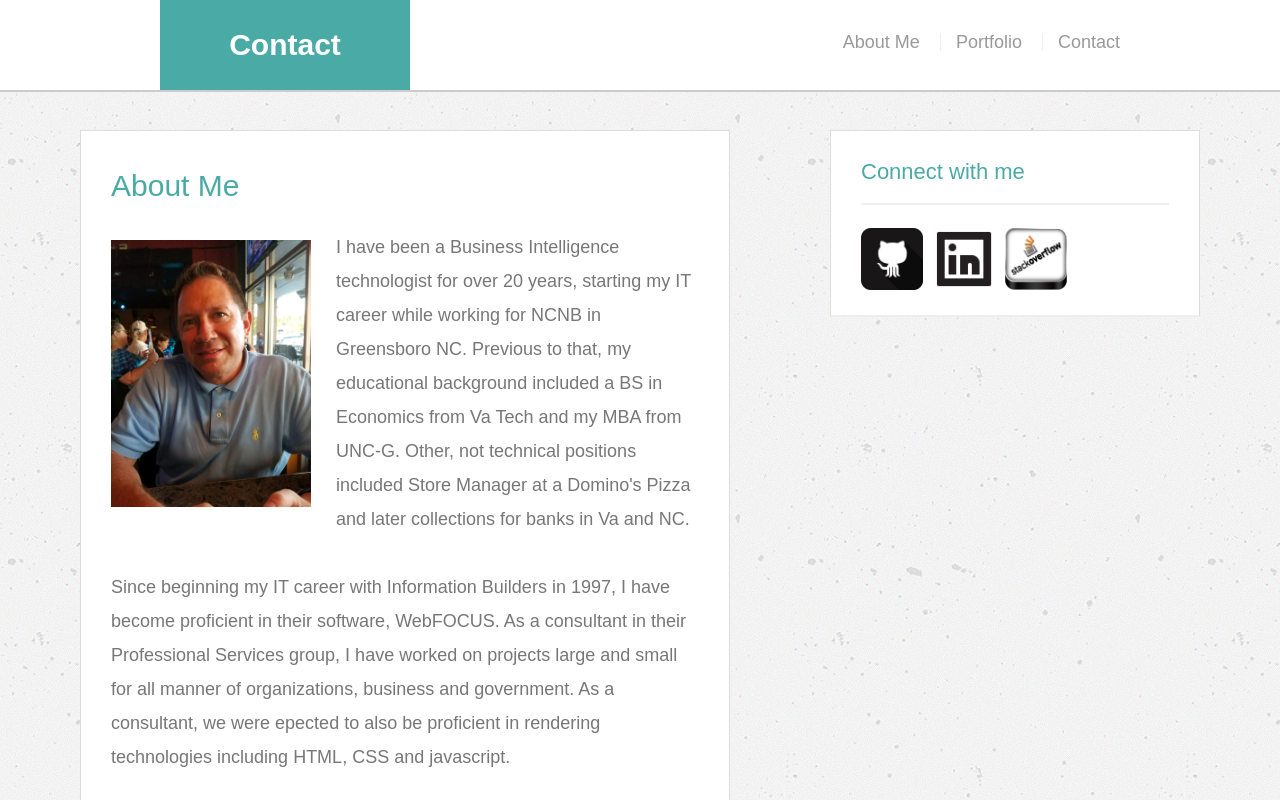
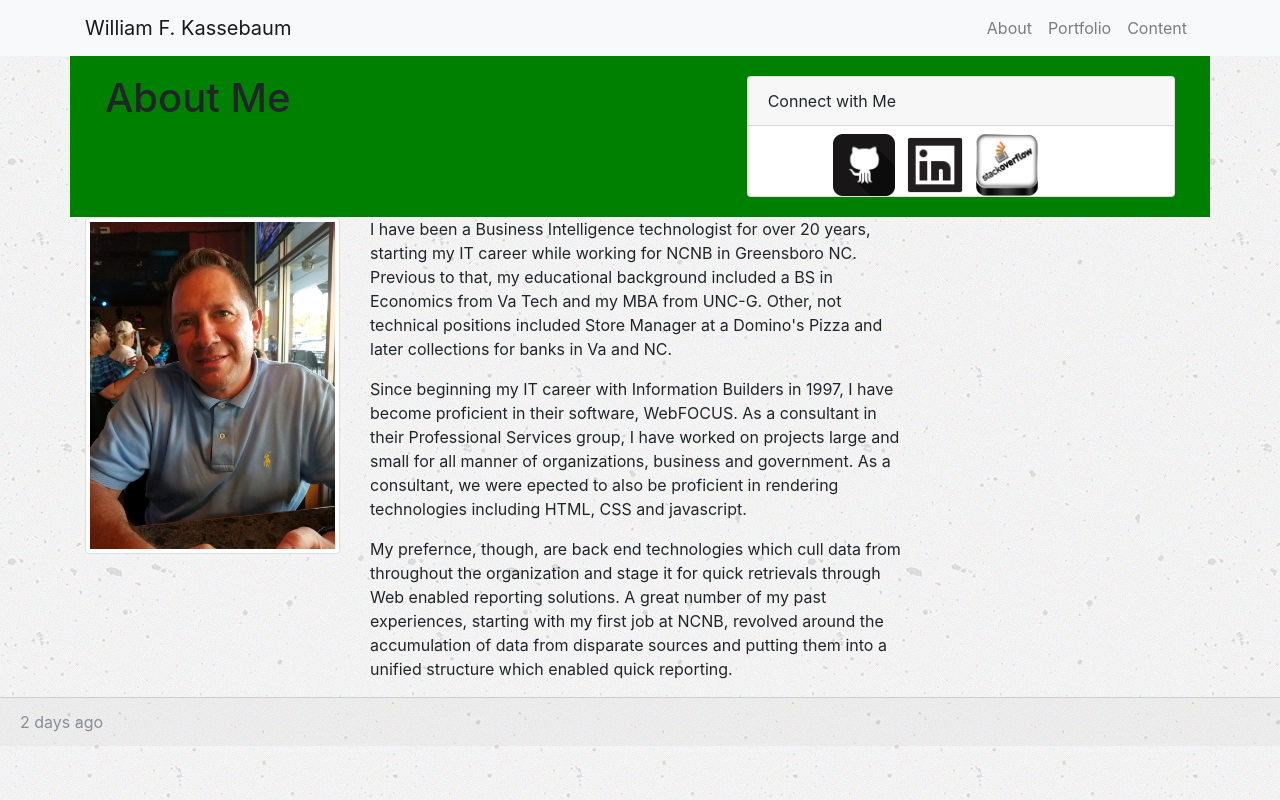
Before and after one commit to wfkinnc/basic-portfolio_bs, a plain HTML site: page index.html in a window 1280 px wide. Shown: the top 800 px of the page. Drawn offline with nearby package versions, Linux system fonts and the light colour scheme.

Commit message:
Monday Night Iteration

```diff
--- a/index.html
+++ b/index.html
@@ -3,26 +3,133 @@
 <head>
 <meta charset="UTF-8"></meta>
 <title>Informational Biography for William F. Kassebaum</title>
-	<link rel="stylesheet" href="assets/css/reset.css">
-	<link rel="stylesheet" href="assets/css/style.css">
+
+
+    <meta name="viewport" content="width=device-width, initial-scale=1, shrink-to-fit=no">
+
+    <link rel="stylesheet" href="https://maxcdn.bootstrapcdn.com/bootstrap/4.0.0-beta/css/bootstrap.min.css" integrity="sha384-/Y6pD6FV/Vv2HJnA6t+vslU6fwYXjCFtcEpHbNJ0lyAFsXTsjBbfaDjzALeQsN6M" crossorigin="anonymous">
+<style type="text/css">
+body {
+background-image: url("assets/images/concrete-texture/concrete-texture/concrete-texture.png");
+}
+.socialImg{
+
+		width:62px;
+	height:62px;
+	margin-top: 8px;
+	margin-right: 5px;
+
+}
+#firstRow{
+
+	background: green;
+	padding: 20px;
+}
+.tstClass{
+
+	background: blue;
+}
+.backGroundImg{
+
+
+}
+</style>
 </head>
 <body>
-<header id="mainHead">
-	<div class="container">
-		<a href="contact.html" id="mainLogo">Contact</a>
-			<nav>
-				<a href="index.html">About Me</a>
-				<a href="portfolio.html">Portfolio</a>
-				<a href="contact.html">Contact</a>
-			</nav>
-	</div>
-</header>
+
+       <nav class="navbar navbar-expand-lg navbar-light bg-light">
+      <div class="container backGroundImg">
+
+        <a class="navbar-brand" href="#">William F. Kassebaum</a>
+
+        <button class="navbar-toggler" type="button" data-toggle="collapse" data-target="#navbarNav" aria-controls="navbarNav" aria-expanded="false" aria-label="Toggle navigation">
+          <span class="navbar-toggler-icon"></span>
+        </button>
+
+        <div class="collapse navbar-collapse" id="navbarNav">
+
+          <span class="navbar-text mr-auto"></span>
+
+                <ul class="navbar-nav">
+            <li class="nav-item">
+              <a class="nav-link" href="#">About</a>
+            </li>
+            <li class="nav-item">
+              <a class="nav-link" href="#">Portfolio</a>
+            </li>
+            <li class="nav-item">
+              <a class="nav-link" href="#">Content</a>
+            </li>
+          </ul>
+        </div>
+
+      </div>
+    </nav>
+
+
+    <!-- PLACE THE REST OF THE CONTENT HERE -->
+    <div class="container">
+      <div class="row" id="firstRow">
+        <div class="col-sm-7">
+        		<h1 id="aboutMe">About Me</h1>
+        </div>
+        <div class="col-sm-5">
+            <div class="card">
+                <div class="card-header">
+                  Connect with Me
+                </div>
+                <div class="card-body" style="padding: 0 20% 0 20%">
+					<a href="https://github.com/wfkinnc" target="_blank" ><img src="assets/images/if_github2_252065.png" alt="Github" class="socialImg"></a>
+						<a href="https://www.linkedin.com/in/william-kassebaum-5907232/" target="_blank" ><img src="assets/images/if_linkedin_1896062.png" alt="LinkedIn" class="socialImg"></a>
+						<a href="https://stackoverflow.com/users/story/8465340" target="_blank" ><img src="assets/images/stackoverflowpx.png" alt="Stack Overflow" class="socialImg"></a>
+
+
+
+                  <!-- <p class="card-text">Sidebar Content.</p> -->
+                </div>
+              </div>
+            </div>
+        </div>
+
+
+        <div class="row">
+          <div class="col-sm-3 col-lx-3">
+          <img src="assets/images/wfk.JPG" class="img-thumbnail" alt="William">
+          </div>
+
+          <div class="col-sm-6 col-lx-6">
+            <p>
+				I have been a Business Intelligence technologist for over 20 years, starting my IT career while working for NCNB in Greensboro NC. Previous to that, my educational background included a BS in Economics from Va Tech and my MBA from UNC-G. Other, not technical positions included Store Manager at a Domino's Pizza and later collections for banks in Va and NC.</p>
+			<p>	Since beginning my IT career with Information Builders in 1997, I have become proficient in their software, 		WebFOCUS.  As a consultant in their  Professional Services group, I have worked on projects large and small for all manner of organizations, business and government.  As a consultant, we were epected to also be proficient in rendering technologies including  HTML, CSS and javascript.</p>
+			<p>	My prefernce, though, are back end technologies which cull data from throughout the organization and stage it for quick retrievals through Web enabled reporting solutions. A great number of my past experiences, starting with my first job at NCNB, revolved around the accumulation of data from disparate sources and putting them into a unified structure which enabled quick reporting.</p>
+          </div>
+        </div>
+
+        </div>
+      </div>
+</div>
+    <div class="card-footer text-muted" style="bottom 0;">
+    2 days ago
+  </div>
+<!--
 
 <div id="main-container" class="contact">
 	<section class="main-section">
 		<h1>About Me</h1>
 		<img src="assets/images/wfk.JPG" class="auth-image" alt="William">
-			<p>
+			<p>        <div class="row">
+          <div class="col-sm-3 col-lx-3">
+            <img src="http://placehold.it/150x150" alt="Placeholder" class="img-thumbnail">
+          </div>
+
+          <div class="col-sm-9 col-lx-9">
+            <p>
+              Lorem ipsum dolor sit amet, consectetur adipiscing elit. Quisque dignissim, felis ut dictum tristique, nibh erat feugiat libero, sit amet fringilla mauris velit in mi. Duis tempus felis vitae felis vulputate pretium. Nullam commodo, est ac auctor ornare,
+              eros nisi fringilla sem, non pulvinar tortor lorem sit amet sem. Aenean quis erat facilisis, porttitor ex cursus, luctus enim. Curabitur et metus in lacus tristique sagittis et in lorem. Nunc id nisi et neque fringilla ultricies. Aenean
+              at feugiat elit, a posuere justo. Pellentesque egestas dolor et nisi venenatis, nec fermentum urna fringilla. Etiam efficitur porta purus, id posuere sem congue a.
+            </p>
+          </div>
+        </div>
 					I have been a Business Intelligence technologist for over 20 years, starting my IT career while working for NCNB in Greensboro NC. Previous to that, my educational background included a BS in Economics from Va Tech and my MBA from UNC-G. Other, not technical positions included Store Manager at a Domino's Pizza and later collections for banks in Va and NC.<br><br>
 					Since beginning my IT career with Information Builders in 1997, I have become proficient in their software, WebFOCUS.  As a consultant in their  Professional Services group, I have worked on projects large and small for all manner of organizations, business and government.  As a consultant, we were epected to also be proficient in rendering technologies including  HTML, CSS and javascript.<br><br>
 					My prefernce, though, are back end technologies which cull data from throughout the organization and stage it for quick retrievals through Web enabled reporting solutions. A great number of my past experiences, starting with my first job at NCNB, revolved around the accumulation of data from disparate sources and putting them into a unified structure which enabled quick reporting.
@@ -36,10 +143,15 @@
 			<a href="https://stackoverflow.com/users/story/8465340" target="_blank" ><img src="assets/images/stackoverflowpx.png" alt="Stack Overflow" class="socialImg"></a>
 	</section>
 </div>
-<footer>
+-->
+<!-- <footer>
 	<div class="container">
 	© Copyright 2017 William F. Kassebaum
 	</div>
-</footer>
+</footer> -->
+
+    <script src="https://code.jquery.com/jquery-3.2.1.slim.min.js" integrity="sha384-KJ3o2DKtIkvYIK3UENzmM7KCkRr/rE9/Qpg6aAZGJwFDMVNA/GpGFF93hXpG5KkN" crossorigin="anonymous"></script>
+    <script src="https://cdnjs.cloudflare.com/ajax/libs/popper.js/1.11.0/umd/popper.min.js" integrity="sha384-b/U6ypiBEHpOf/4+1nzFpr53nxSS+GLCkfwBdFNTxtclqqenISfwAzpKaMNFNmj4" crossorigin="anonymous"></script>
+    <script src="https://maxcdn.bootstrapcdn.com/bootstrap/4.0.0-beta/js/bootstrap.min.js" integrity="sha384-h0AbiXch4ZDo7tp9hKZ4TsHbi047NrKGLO3SEJAg45jXxnGIfYzk4Si90RDIqNm1" crossorigin="anonymous"></script>
 </body>
 </html>
```
